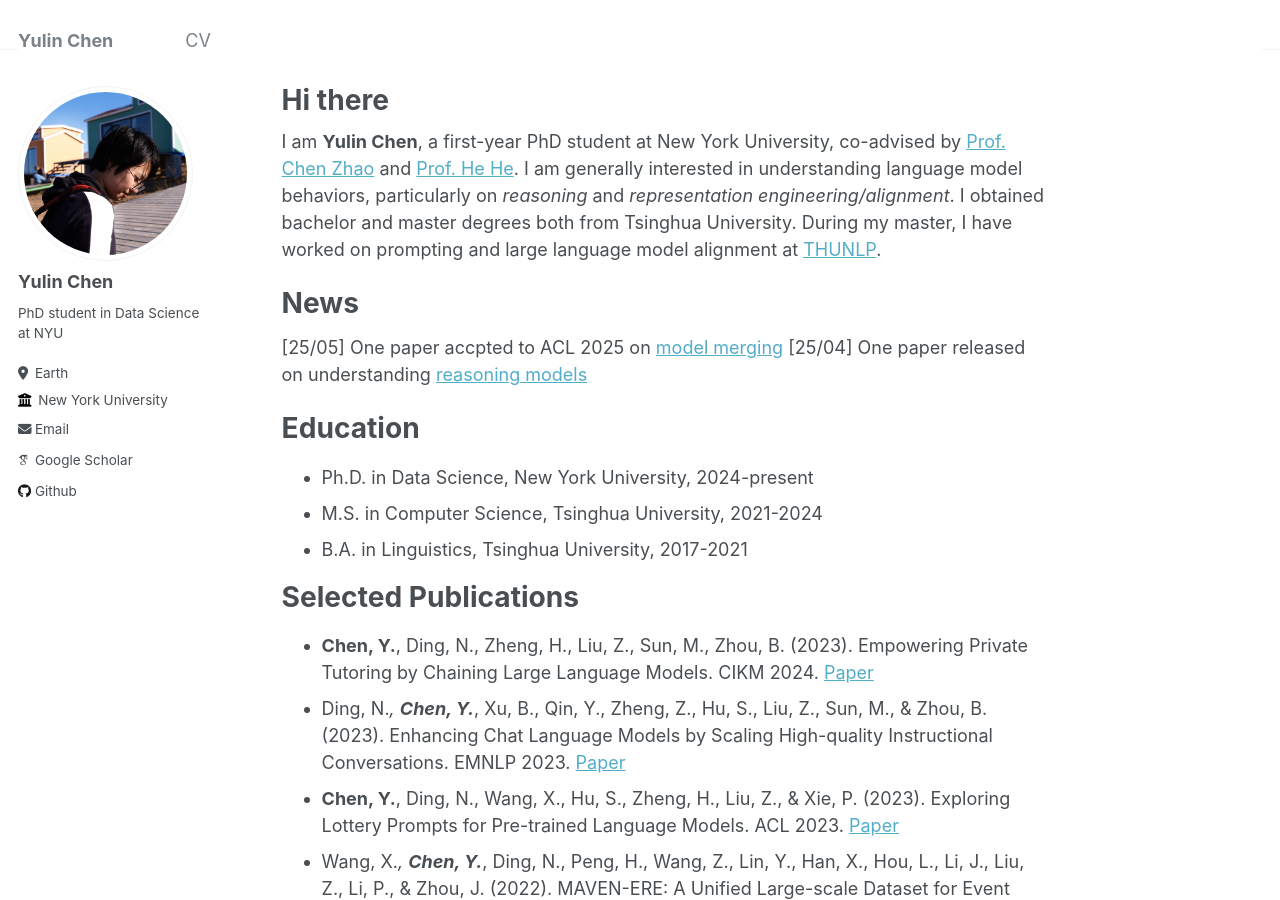
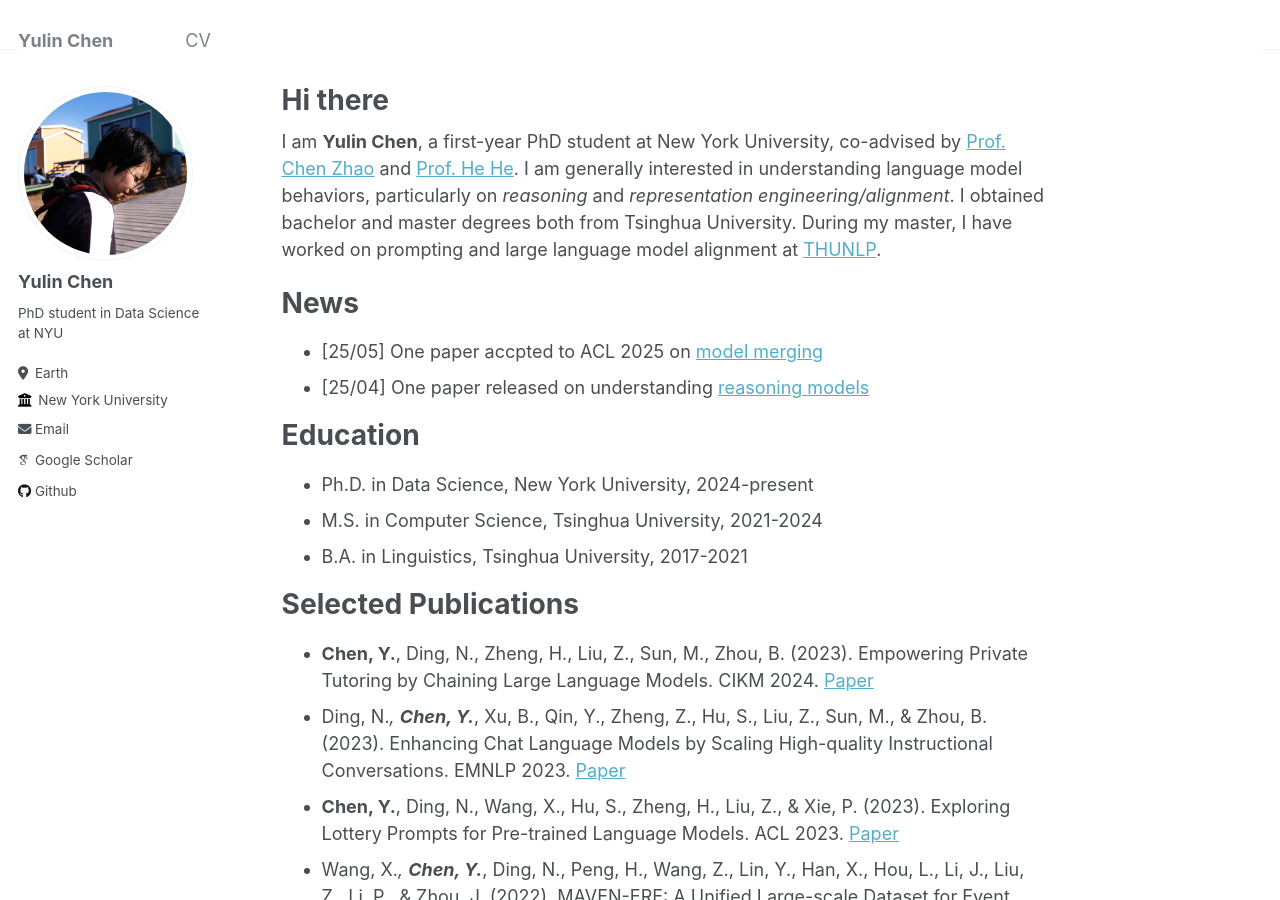
Before and after one commit to yulinchen99/yulinchen99.github.io, a Jekyll site: the page built from _pages/about.md, in a window 1280 px wide and 900 px high. Built offline with Jekyll 4.4.1, drawn with Linux system fonts in a browser that asks for light colours; some web fonts are replaced.

```diff
--- a/_pages/about.md
+++ b/_pages/about.md
@@ -12,8 +12,8 @@ I am **Yulin Chen**, a first-year PhD student at New York University, co-advised
 
 News
 ====
-[25/05] One paper accpted to ACL 2025 on [model merging](https://arxiv.org/abs/2403.08281)
-[25/04] One paper released on understanding [reasoning models](https://arxiv.org/abs/2504.05419)
+* [25/05] One paper accpted to ACL 2025 on [model merging](https://arxiv.org/abs/2403.08281)
+* [25/04] One paper released on understanding [reasoning models](https://arxiv.org/abs/2504.05419)
 
 
 Education
```
